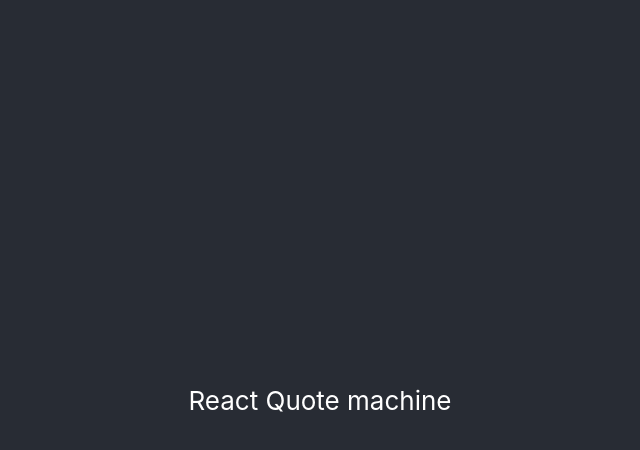
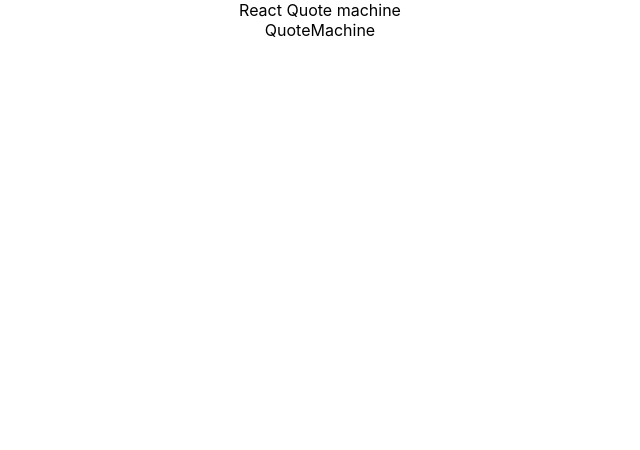
Before and after one commit to ali1129js/quotemachine, a React (Create React App) app: page / in a window 1280 px wide. Shown: the top 450 px of the page, without its empty margins (320-960 px from the left). Built offline with nearby package versions, Linux system fonts and the light colour scheme.

Commit message:
quotes components

```diff
--- a/src/App.css
+++ /dev/null
@@ -1,32 +0,0 @@
-.App {
-  text-align: center;
-}
-
-.App-logo {
-  animation: App-logo-spin infinite 20s linear;
-  height: 40vmin;
-}
-
-.App-header {
-  background-color: #282c34;
-  min-height: 100vh;
-  display: flex;
-  flex-direction: column;
-  align-items: center;
-  justify-content: center;
-  font-size: calc(10px + 2vmin);
-  color: white;
-}
-
-.App-link {
-  color: #61dafb;
-}
-
-@keyframes App-logo-spin {
-  from {
-    transform: rotate(0deg);
-  }
-  to {
-    transform: rotate(360deg);
-  }
-}
--- /dev/null
+++ b/src/components/App.css
@@ -0,0 +1,10 @@
+/**
+ * @Author: Ali
+ * @Date:   2018-12-24T08:34:29+01:00
+ * @Last modified by:   Ali
+ * @Last modified time: 2018-12-24T12:07:17+01:00
+ */
+
+.App {
+  text-align: center;
+}
--- a/src/App.js
+++ b/src/components/App.js
@@ -2,11 +2,12 @@
  * @Author: Ali
  * @Date:   2018-12-23T11:19:57+01:00
  * @Last modified by:   Ali
- * @Last modified time: 2018-12-23T11:21:05+01:00
+ * @Last modified time: 2018-12-24T12:05:07+01:00
  */
 
-import React, { Component } from 'react';
-import './App.css';
+import React, { Component } from 'react'
+import './App.css'
+import QuoteMachine from './QuoteMachine'
 
 class App extends Component {
   render() {
@@ -15,9 +16,10 @@ class App extends Component {
         <header className="App-header">
           React Quote machine
         </header>
+        <QuoteMachine />
       </div>
-    );
+    )
   }
 }
 
-export default App;
+export default App
--- /dev/null
+++ b/src/components/QuoteMachine.js
@@ -0,0 +1,15 @@
+/**
+ * @Author: Ali
+ * @Date:   2018-12-24T12:03:11+01:00
+ * @Last modified by:   Ali
+ * @Last modified time: 2018-12-24T12:04:34+01:00
+ */
+import React, { Component } from 'react'
+class QuoteMachine extends Component {
+  render(){
+    return (
+      <div className="">QuoteMachine</div>
+    )
+  }
+}
+export default QuoteMachine
```
Also changed, not shown: src/index.js (+8 -8 lines), 1 other file (tests, documents, lock files or other folders).
